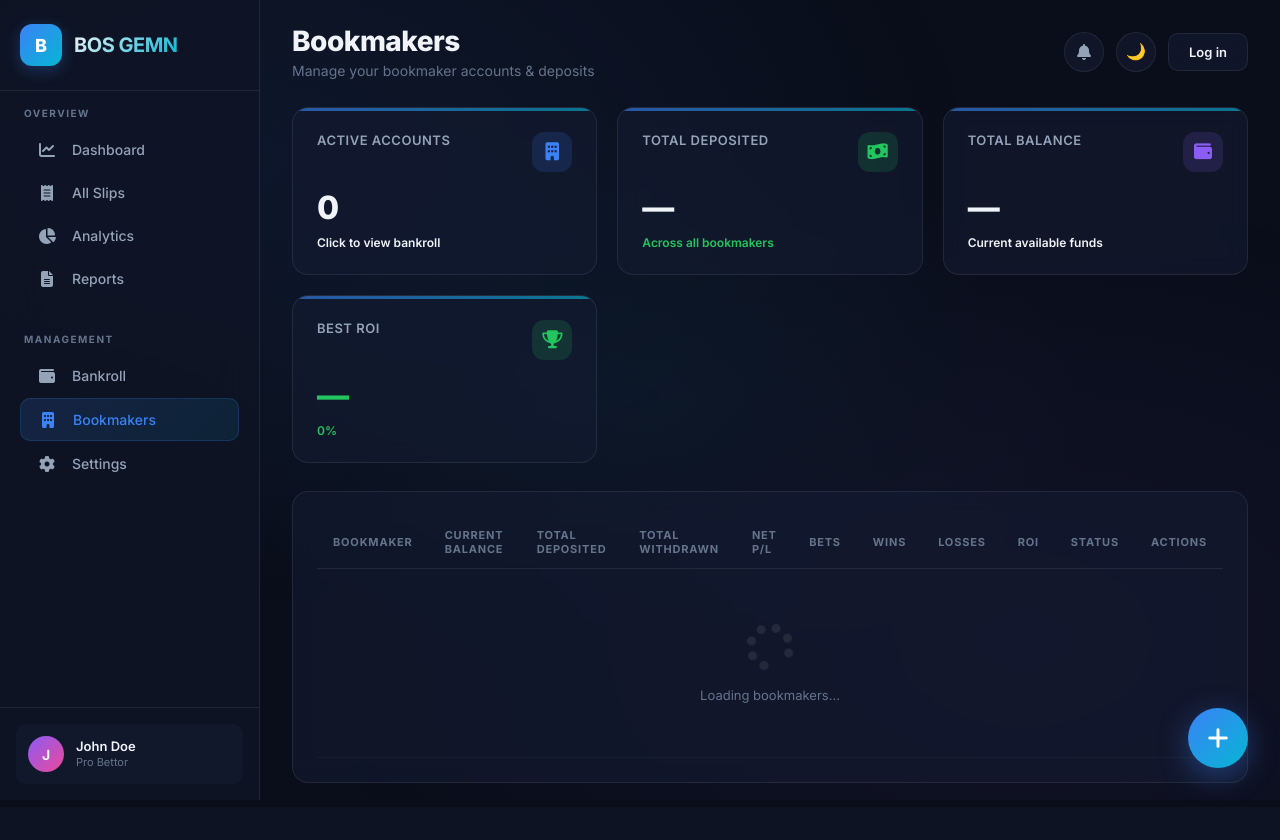
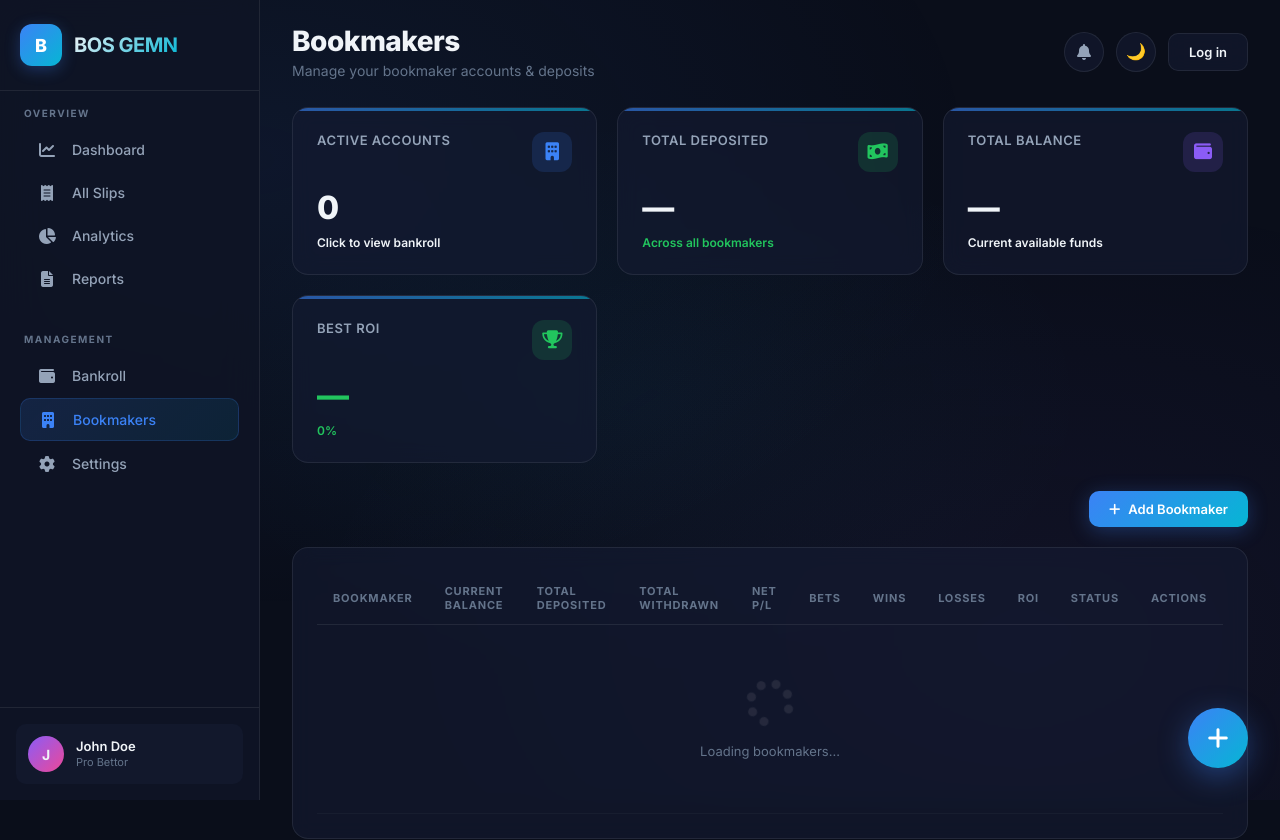
Before and after one commit to aristotlemtemi-sudo/bos_gemn, a Flask app: page /bookmakers in a window 1280 px wide. Shown: the top 840 px of the page. Before the commit the page ends 800 px from the top, so only its background shows below. Run offline with Flask 3, Linux system fonts and the light colour scheme.

Commit message:
Add persistent Add Bookmaker button

```diff
--- a/templates/bookmakers.html
+++ b/templates/bookmakers.html
@@ -40,6 +40,10 @@
             <div class="stat-value" style="color:var(--accent-green)" id="bestRoi">—</div>
             <div class="stat-change positive" id="bestRoiValue">0%</div>
         </a>
+    </div>
+
+    <div class="top-actions" style="margin:20px 0;justify-content:flex-end;gap:12px;">
+        <button type="button" class="btn btn-primary" onclick="showAddBookmakerModal()"><i class="fas fa-plus"></i> Add Bookmaker</button>
     </div>
 
     <!-- BOOKMAKERS TABLE -->
```
